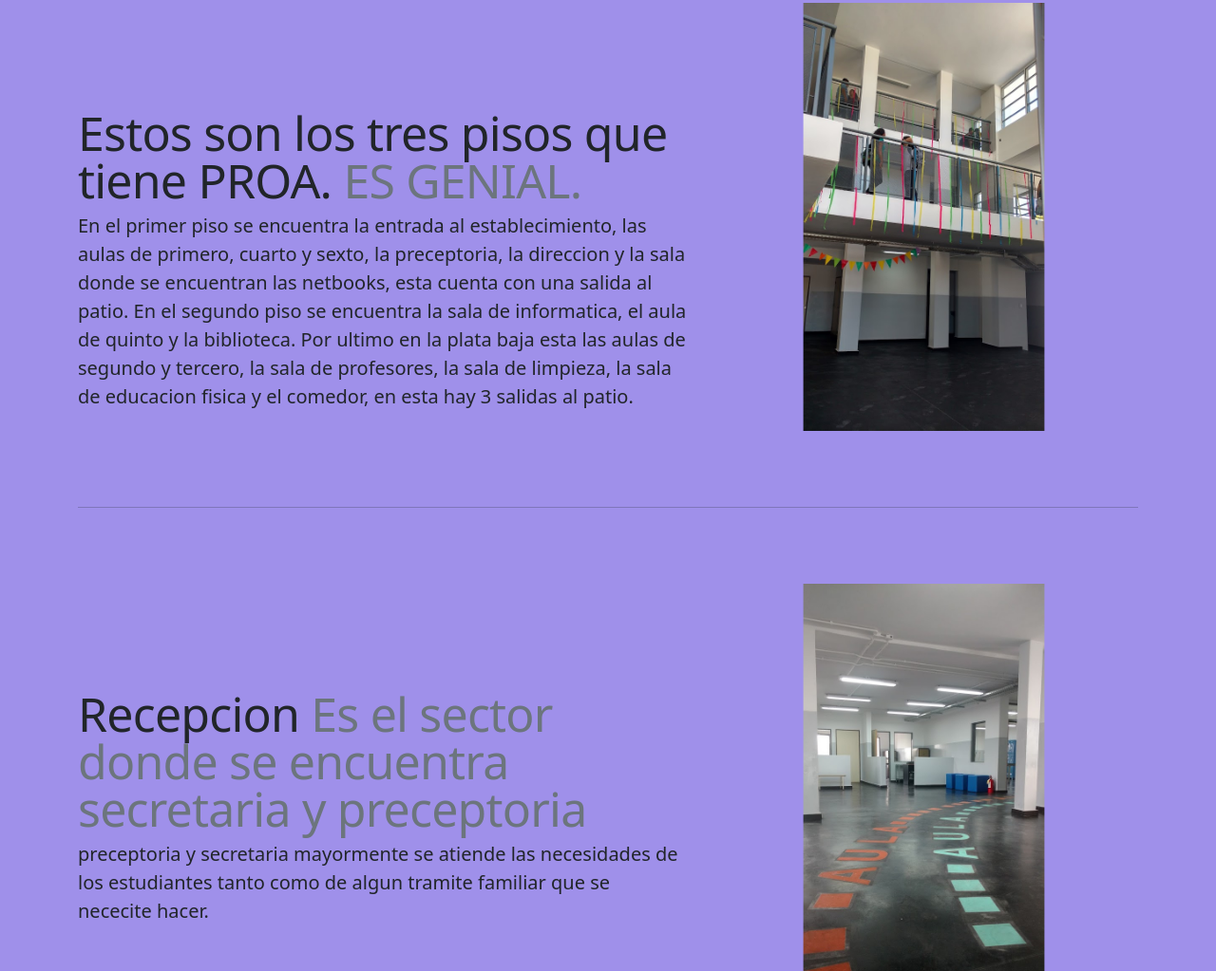
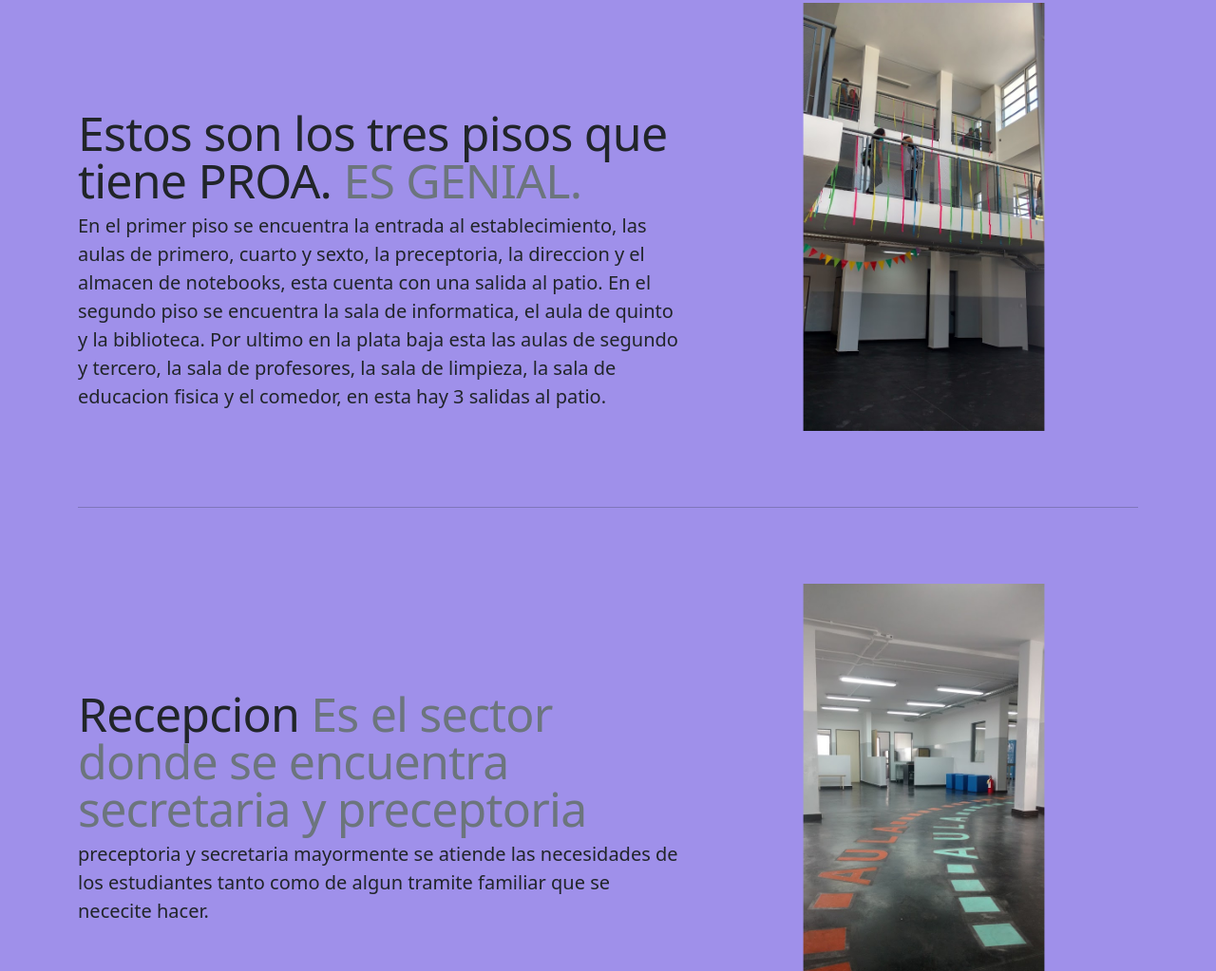
Before and after one commit to verflou/Full_Stack, a website: page index.html in a window 1280 px wide. Shown: the part 1330-2353 px from the top of the page at 95% size. Drawn offline with nearby package versions, Linux system fonts and the light colour scheme.

Commit message:
nuevo avance

```diff
--- a/index.html
+++ b/index.html
@@ -111,7 +111,7 @@
     <div class="row featurette">
       <div class="col-md-7">
         <h2 class="featurette-heading">Estos son los tres pisos que tiene PROA.<span class="text-muted"> ES GENIAL.</span></h2>
-        <p class="lead">En el primer piso se encuentra la entrada al establecimiento, las aulas de primero, cuarto y sexto, la preceptoria, la direccion y la sala donde se encuentran las netbooks, esta cuenta con una salida al patio. En el segundo piso se encuentra la sala de informatica, el aula de quinto y la biblioteca. Por ultimo en la plata baja esta las aulas de segundo y tercero, la sala de profesores, la sala de limpieza, la sala de educacion fisica y el comedor, en esta hay 3 salidas al patio.</p>
+        <p class="lead">En el primer piso se encuentra la entrada al establecimiento, las aulas de primero, cuarto y sexto, la preceptoria, la direccion y el almacen de notebooks, esta cuenta con una salida al patio. En el segundo piso se encuentra la sala de informatica, el aula de quinto y la biblioteca. Por ultimo en la plata baja esta las aulas de segundo y tercero, la sala de profesores, la sala de limpieza, la sala de educacion fisica y el comedor, en esta hay 3 salidas al patio.</p>
       </div>
       <div class="col-md-5">
         <svg class="bd-placeholder-img bd-placeholder-img-lg featurette-image img-fluid mx-auto" width="500" height="500" focusable="false">
```
